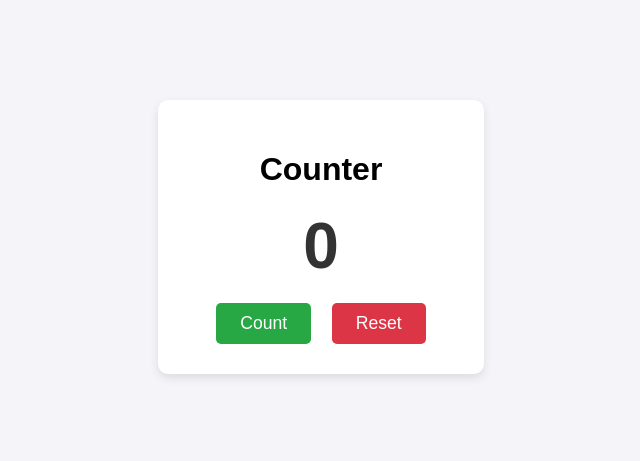
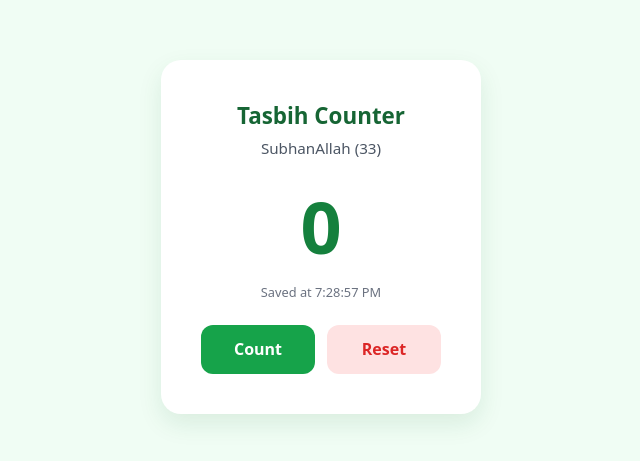
Before and after one commit to amnaisrar18/assigments, a plain HTML site: page counter/index.html in a window 1280 px wide. Shown: the part 163-624 px from the top of the page, without its empty margins (319-959 px from the left). Drawn offline with Linux system fonts and the light colour scheme.

Commit message:
tasbih counter

```diff
--- a/counter/app.js
+++ b/counter/app.js
@@ -1,15 +1,23 @@
-let count = 0;
+let count = Number(localStorage.getItem('tasbihCount')) || 0;
 
 const display = document.getElementById('count-display');
 const countBtn = document.getElementById('count-btn');
 const resetBtn = document.getElementById('reset-btn');
+const statusText = document.getElementById('status-text');
 
+display.textContent = count;
 countBtn.addEventListener('click', () => {
-  count++;
-  display.textContent = count;
+    count++;
+    display.textContent = count;
 });
+setInterval(() => {
+    localStorage.setItem('tasbihCount', count);
+    statusText.textContent = `Saved at ${new Date().toLocaleTimeString()}`;
+}, 3000);
 
 resetBtn.addEventListener('click', () => {
-  count = 0;
-  display.textContent = count;
+    count = 0;
+    display.textContent = count;
+    localStorage.setItem('tasbihCount', 0);
+    statusText.textContent = 'Counter reset';
 });
--- a/counter/index.html
+++ b/counter/index.html
@@ -3,21 +3,20 @@
 <head>
   <meta charset="UTF-8">
   <meta name="viewport" content="width=device-width, initial-scale=1.0">
-  <title>JS Counter</title>
-
+  <title>Tasbih Counter</title>
   <link rel="stylesheet" href="style.css">
 </head>
 <body>
-
-  <div class="counter-container">
-    <h1>Counter</h1>
+  <div class="tasbih-card">
+    <h1>Tasbih Counter</h1>
+    <p id="dhikr-label">SubhanAllah (33)</p>
     <div id="count-display">0</div>
-    <div class="button-group">
+    <p id="status-text">Auto-save active</p>
+    <div class="btn-group">
       <button id="count-btn">Count</button>
       <button id="reset-btn">Reset</button>
     </div>
   </div>
-
   <script src="app.js"></script>
 </body>
 </html>
--- a/counter/style.css
+++ b/counter/style.css
@@ -1,47 +1,76 @@
+* {
+  box-sizing: border-box;
+  margin: 0;
+  padding: 0;
+  font-family: system-ui, -apple-system, sans-serif;
+}
+
 body {
-  font-family: Arial, sans-serif;
   display: flex;
   justify-content: center;
   align-items: center;
-  height: 100vh;
-  margin: 0;
-  background-color: #f4f4f9;
+  min-height: 100vh;
+  background: #f0fdf4;
 }
 
-.counter-container {
+.tasbih-card {
   background: #ffffff;
-  padding: 30px 50px;
-  border-radius: 10px;
-  box-shadow: 0 4px 10px rgba(0, 0, 0, 0.1);
+  padding: 2.5rem;
+  border-radius: 20px;
+  box-shadow: 0 10px 25px rgba(22, 101, 52, 0.1);
   text-align: center;
+  width: 320px;
+}
+
+h1 {
+  color: #166534;
+  font-size: 1.4rem;
+}
+
+#dhikr-label {
+  color: #4b5563;
+  margin-top: 0.4rem;
+  font-size: 0.95rem;
 }
 
 #count-display {
-  font-size: 4rem;
-  font-weight: bold;
-  margin-bottom: 20px;
-  color: #333333;
+  font-size: 4.5rem;
+  font-weight: 700;
+  color: #15803d;
+  margin: 1.2rem 0 0.5rem;
+}
+
+#status-text {
+  font-size: 0.8rem;
+  color: #6b7280;
+  margin-bottom: 1.5rem;
+}
+
+.btn-group {
+  display: flex;
+  gap: 0.75rem;
 }
 
 button {
-  font-size: 1.1rem;
-  padding: 10px 24px;
-  margin: 0 8px;
+  flex: 1;
+  padding: 0.85rem;
+  font-size: 1rem;
+  font-weight: 600;
   border: none;
-  border-radius: 5px;
+  border-radius: 12px;
   cursor: pointer;
-  color: #ffffff;
-  transition: opacity 0.2s;
-}
-
-button:hover {
-  opacity: 0.85;
 }
 
 #count-btn {
-  background-color: #28a745;
+  background: #16a34a;
+  color: #ffffff;
+}
+
+#count-btn:active {
+  transform: scale(0.96);
 }
 
 #reset-btn {
-  background-color: #dc3545;
+  background: #fee2e2;
+  color: #dc2626;
 }
```
